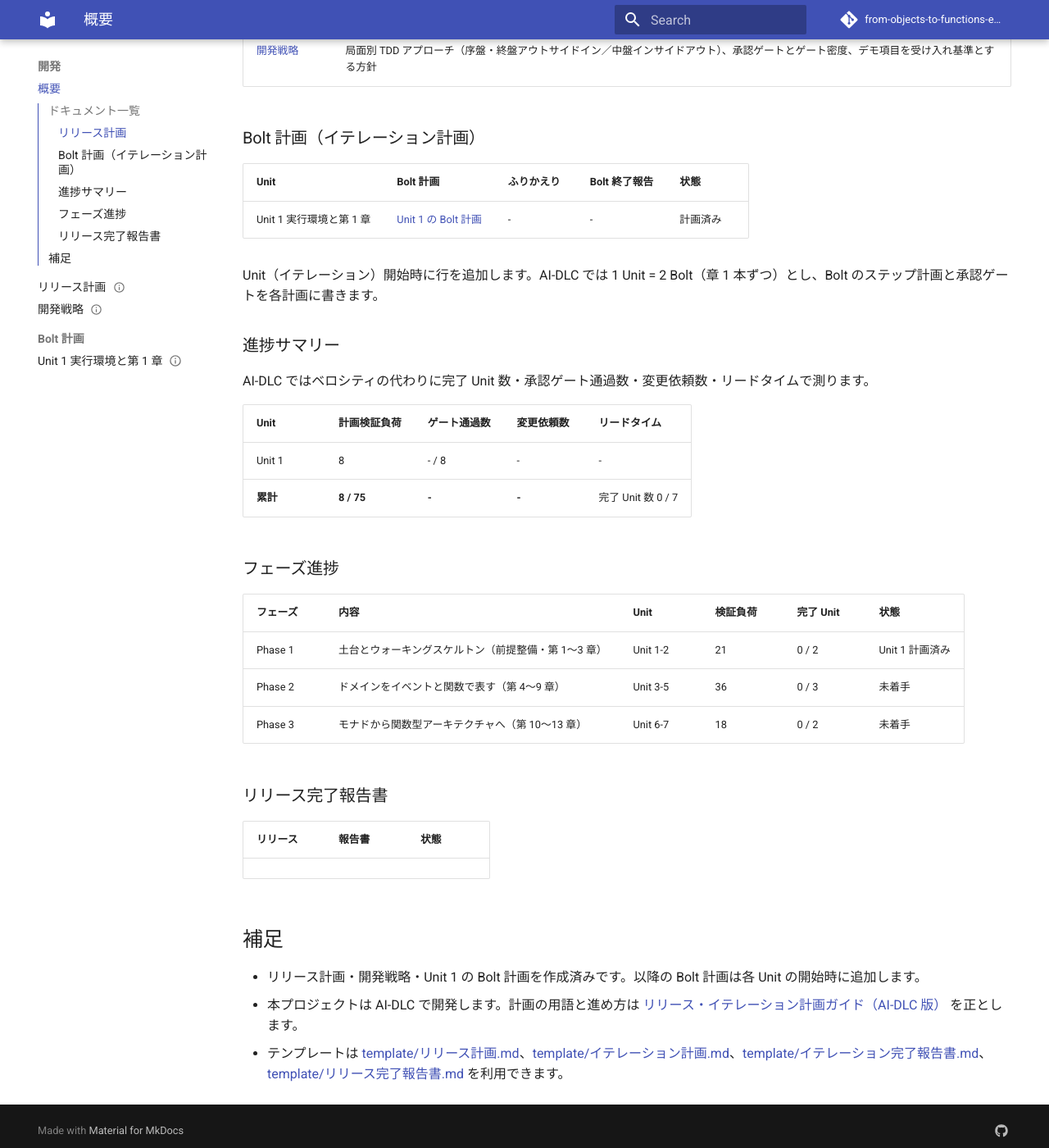
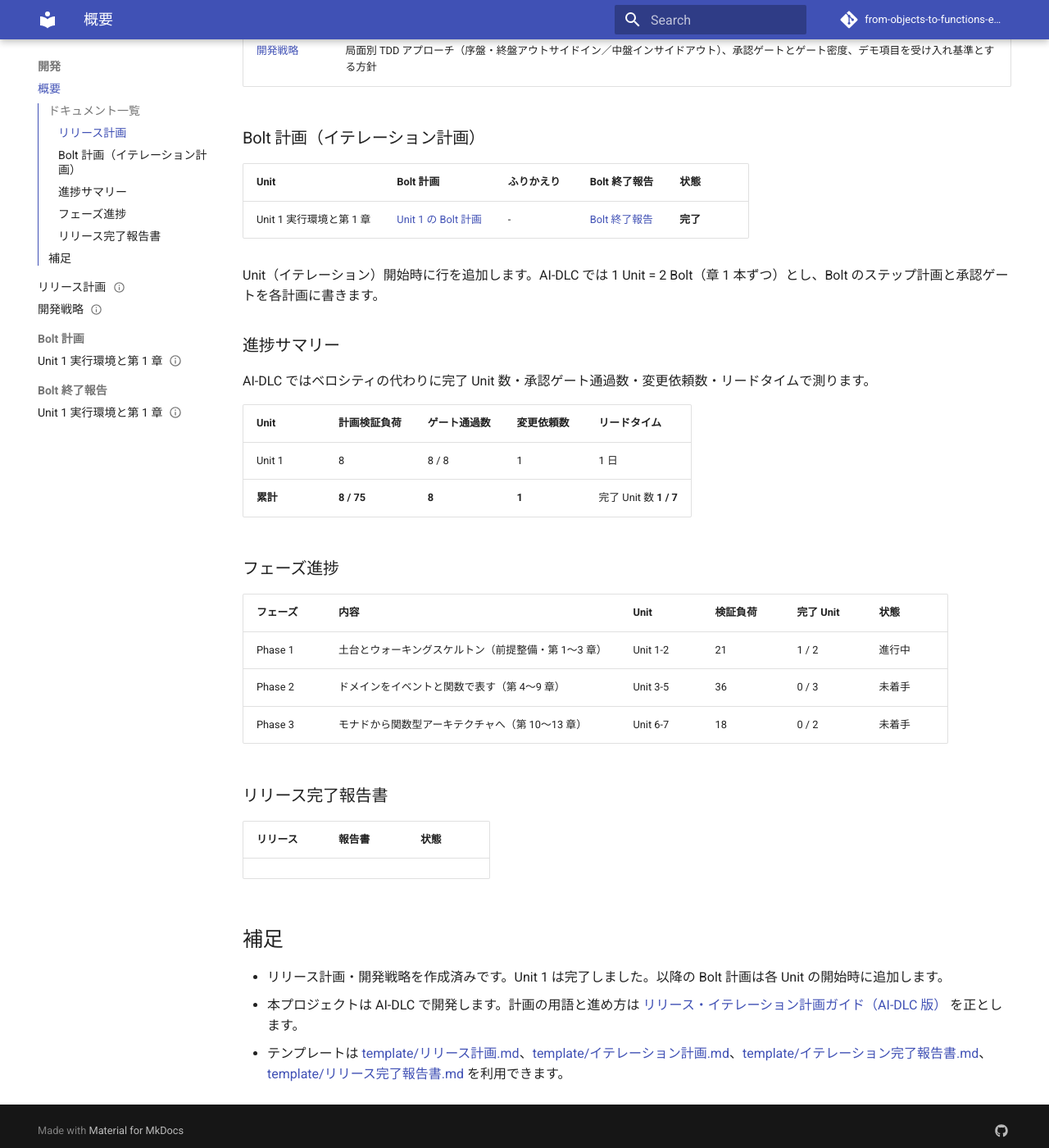
Before and after one commit to k2works/from-objects-to-functions-excersice, an MkDocs documentation site: the page built from docs/development/index.md, in a window 1280 px wide and 1400 px high, scrolled down 463 px. Shown: the whole window at 82% size. Built offline with MkDocs 1.6.1 and Material for MkDocs 9.7.7, drawn with Linux system fonts in a browser that asks for light colours; comment, search, counter and statistics services are not loaded.

Commit message:
docs(plan): Unit 1 を Deployment Unit として完了し終了報告とジャーナルを残す
Bolt 計画の全 18 ステップと承認ゲート 8 箇所を通過し、Unit 1 を
完了とした。

- Bolt 終了報告を作成。完了 Unit 数 1 / 承認ゲート通過数 8 /
  変更依頼数 1 / リードタイム 1 日。エントロピー評価は 5 軸とも
  的中し、特に未解決の仮定を HIGH としてスパイクを先頭に置いた
  判断が ADR-001 につながった
- リードタイムの実績は額面どおり使わない。Unit 1 は本番機能を
  持たない基盤 Unit で、検証の大半が自動判定だったため
- Unit 2 のゲート密度は密のまま据え置く。ウォーキングスケルトン
  そのものは Unit 2 であり、密度の見直しはその完了時に行う
- 開発ジャーナルに判断と学びを残した。AI-DLC への計画の作り直しで
  「測っているものが変わる」と分かったこと、flake が git 追跡
  ファイルしか見ないこと、記事のコード例の出所を機械的に検証して
  いなかったこと
- 第 1 章に、逐語の転記ではない 3 種類の抜粋（使用例・リファクタ
  リング前の履歴・省略記法）を明示した

Unit 2 に持ち込む 5 項目を終了報告に記載した。

```diff
--- a/docs/development/index.md
+++ b/docs/development/index.md
@@ -15,7 +15,7 @@
 
 | Unit | Bolt 計画 | ふりかえり | Bolt 終了報告 | 状態 |
 |---------------|------|-----------|-----------|------|
-| Unit 1 実行環境と第 1 章 | [Unit 1 の Bolt 計画](iteration_plan-1.md) | - | - | 計画済み |
+| Unit 1 実行環境と第 1 章 | [Unit 1 の Bolt 計画](iteration_plan-1.md) | - | [Bolt 終了報告](bolt_report-1.md) | **完了** |
 
 Unit（イテレーション）開始時に行を追加します。AI-DLC では 1 Unit = 2 Bolt（章 1 本ずつ）とし、Bolt のステップ計画と承認ゲートを各計画に書きます。
 
@@ -25,14 +25,14 @@ AI-DLC ではベロシティの代わりに完了 Unit 数・承認ゲート通
 
 | Unit | 計画検証負荷 | ゲート通過数 | 変更依頼数 | リードタイム |
 |---------------|---------|---------|--------|--------|
-| Unit 1 | 8 | - / 8 | - | - |
-| **累計** | **8 / 75** | **-** | **-** | 完了 Unit 数 0 / 7 |
+| Unit 1 | 8 | 8 / 8 | 1 | 1 日 |
+| **累計** | **8 / 75** | **8** | **1** | 完了 Unit 数 **1 / 7** |
 
 ### フェーズ進捗
 
 | フェーズ | 内容 | Unit | 検証負荷 | 完了 Unit | 状態 |
 |---------|------|-----|---------|------|------|
-| Phase 1 | 土台とウォーキングスケルトン（前提整備・第 1〜3 章） | Unit 1-2 | 21 | 0 / 2 | Unit 1 計画済み |
+| Phase 1 | 土台とウォーキングスケルトン（前提整備・第 1〜3 章） | Unit 1-2 | 21 | 1 / 2 | 進行中 |
 | Phase 2 | ドメインをイベントと関数で表す（第 4〜9 章） | Unit 3-5 | 36 | 0 / 3 | 未着手 |
 | Phase 3 | モナドから関数型アーキテクチャへ（第 10〜13 章） | Unit 6-7 | 18 | 0 / 2 | 未着手 |
 
@@ -43,6 +43,6 @@ AI-DLC ではベロシティの代わりに完了 Unit 数・承認ゲート通
 
 ## 補足
 
-- リリース計画・開発戦略・Unit 1 の Bolt 計画を作成済みです。以降の Bolt 計画は各 Unit の開始時に追加します。
+- リリース計画・開発戦略を作成済みです。Unit 1 は完了しました。以降の Bolt 計画は各 Unit の開始時に追加します。
 - 本プロジェクトは AI-DLC で開発します。計画の用語と進め方は [リリース・イテレーション計画ガイド（AI-DLC 版）](../reference/リリース・イテレーション計画ガイド_AI-DLC版.md) を正とします。
 - テンプレートは [template/リリース計画.md](../template/リリース計画.md)、[template/イテレーション計画.md](../template/イテレーション計画.md)、[template/イテレーション完了報告書.md](../template/イテレーション完了報告書.md)、[template/リリース完了報告書.md](../template/リリース完了報告書.md) を利用できます。
--- a/mkdocs.yml
+++ b/mkdocs.yml
@@ -81,8 +81,13 @@ nav:
       - 開発戦略: development/development_strategy.md
       - Bolt 計画:
           - Unit 1 実行環境と第 1 章: development/iteration_plan-1.md
+      - Bolt 終了報告:
+          - Unit 1 実行環境と第 1 章: development/bolt_report-1.md
   - 運用:
       - 概要: operation/index.md
+  - ジャーナル:
+      - 概要: journal/index.md
+      - 2026-09-26: journal/20260926.md
   - レビュー:
       - 概要: review/index.md
   - ADR:
```
Also changed, not shown: docs/article/zettai/kotlin/chapter01.md (+6 -0 lines), docs/development/bolt_report-1.md (added, +99 -0 lines), docs/development/release_plan.md (+2 -2 lines), docs/journal/20260926.md (added, +91 -0 lines), docs/journal/index.md (added, +7 -0 lines), docs/log.md (+2 -0 lines).
